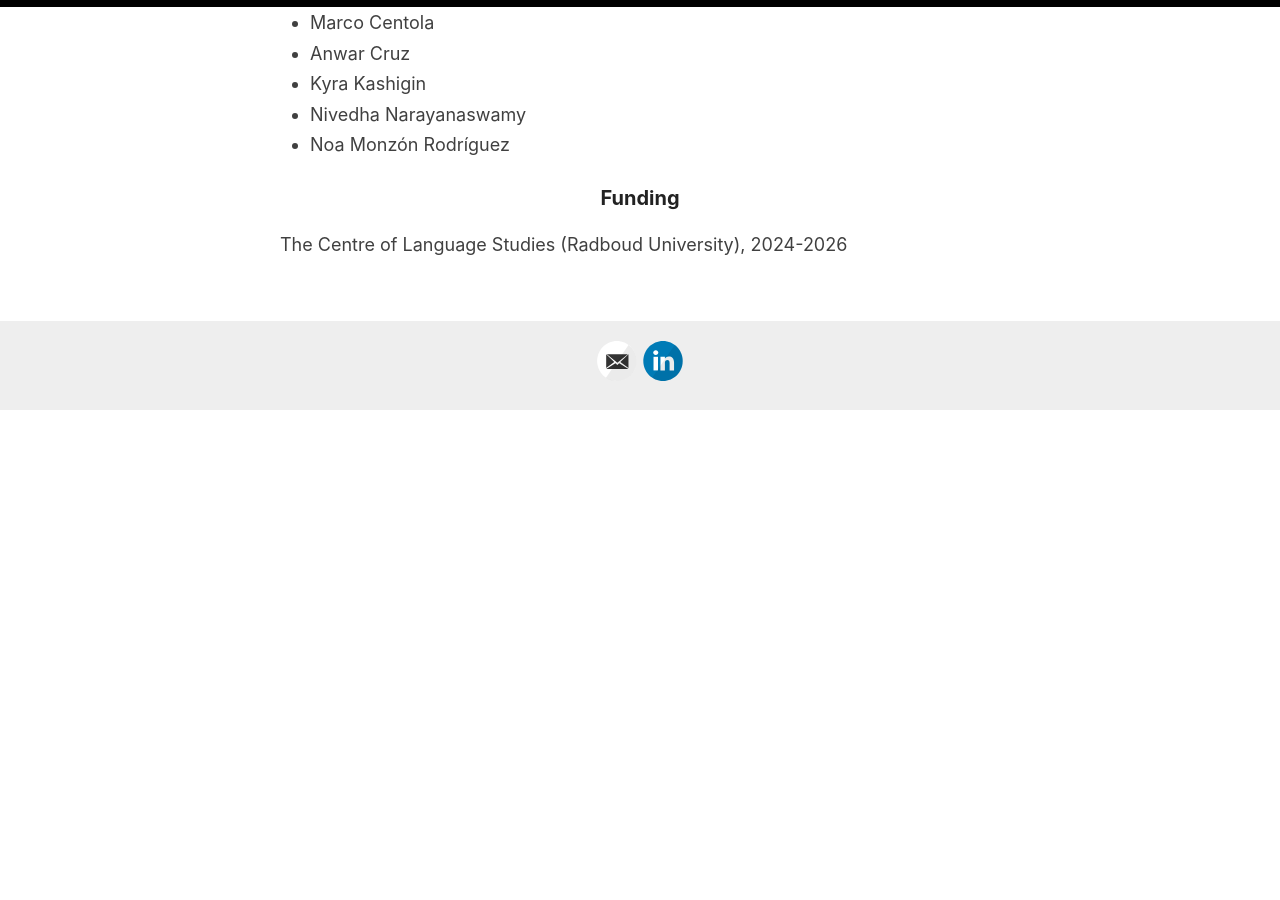
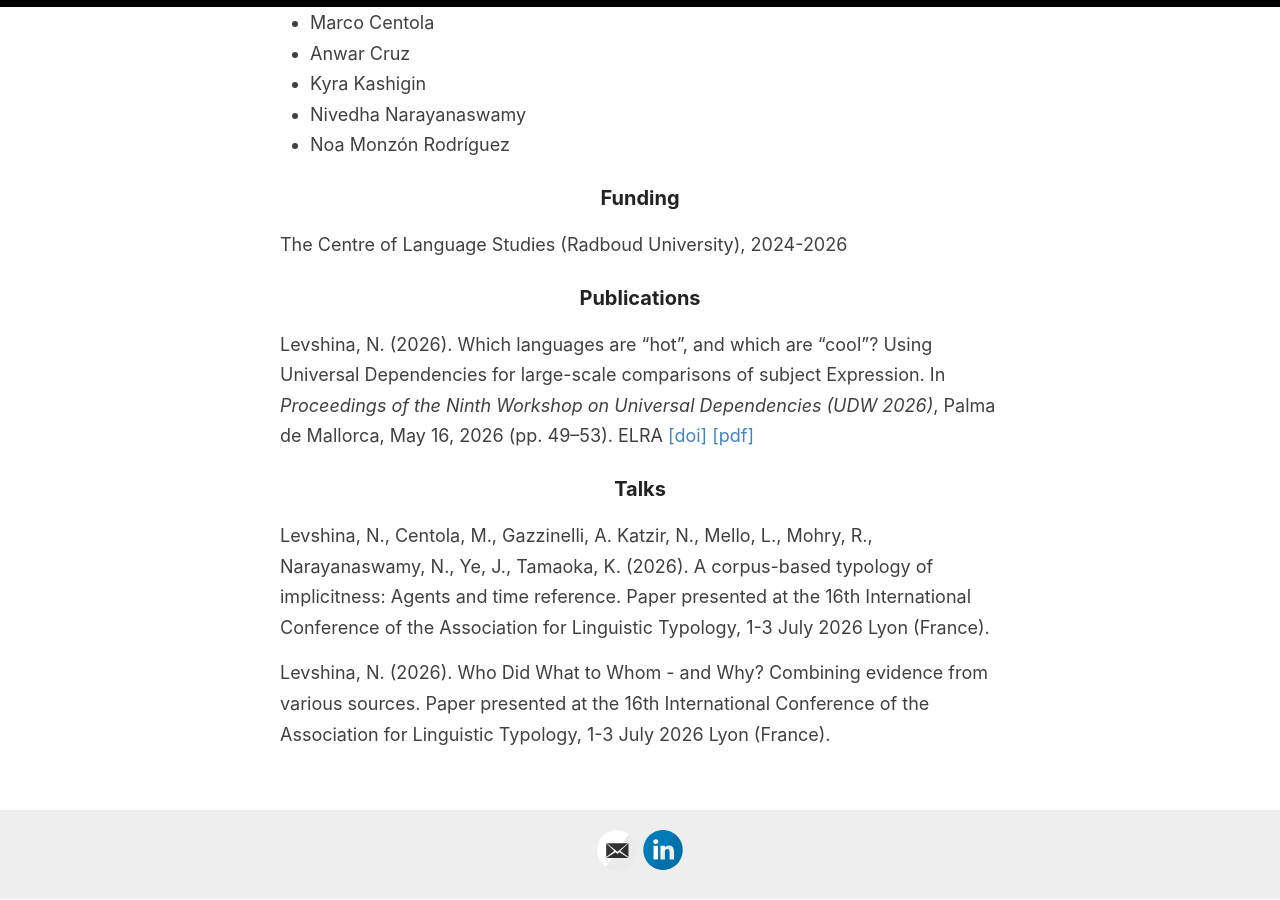
Before and after one commit to levshina/levshina.github.io, a Jekyll site: the page built from _pages/projects.md, in a window 1280 px wide and 900 px high, scrolled down 1220 px. Built offline with Jekyll 4.4.1, drawn with Linux system fonts in a browser that asks for light colours; before the commit the page ends 1630 px from its top, so only the background shows below that.

Commit message:
Update projects.md

```diff
--- a/_pages/projects.md
+++ b/_pages/projects.md
@@ -32,3 +32,14 @@ With this study, we hope to understand how people from different cultures and sp
 
 ### Funding
 The Centre of Language Studies (Radboud University), 2024-2026
+
+### Publications
+
+Levshina, N. (2026). Which languages are “hot”, and which are “cool”? Using Universal Dependencies for large-scale comparisons of subject
+Expression. In <i>Proceedings of the Ninth Workshop on Universal Dependencies (UDW 2026)</i>, Palma de Mallorca, May 16, 2026 (pp. 49–53). ELRA <a target="_blank" href="https://doi.org/10.63317/2s2z5jrzaihn">[doi]</a> <a target="_blank" href = "http://www.lrec-conf.org/proceedings/lrec2026/workshops/udw/pdf/2026.udw-1.2.pdf">[pdf]</a>
+
+### Talks
+
+Levshina, N., Centola, M., Gazzinelli, A. Katzir, N., Mello, L., Mohry, R., Narayanaswamy, N., Ye, J., Tamaoka, K. (2026). A corpus-based typology of implicitness: Agents and time reference. Paper presented at the 16th International Conference of the Association for Linguistic Typology, 1-3 July 2026 Lyon (France).
+
+Levshina, N. (2026). Who Did What to Whom - and Why? Combining evidence from various sources. Paper presented at the 16th International Conference of the Association for Linguistic Typology, 1-3 July 2026 Lyon (France).
```
